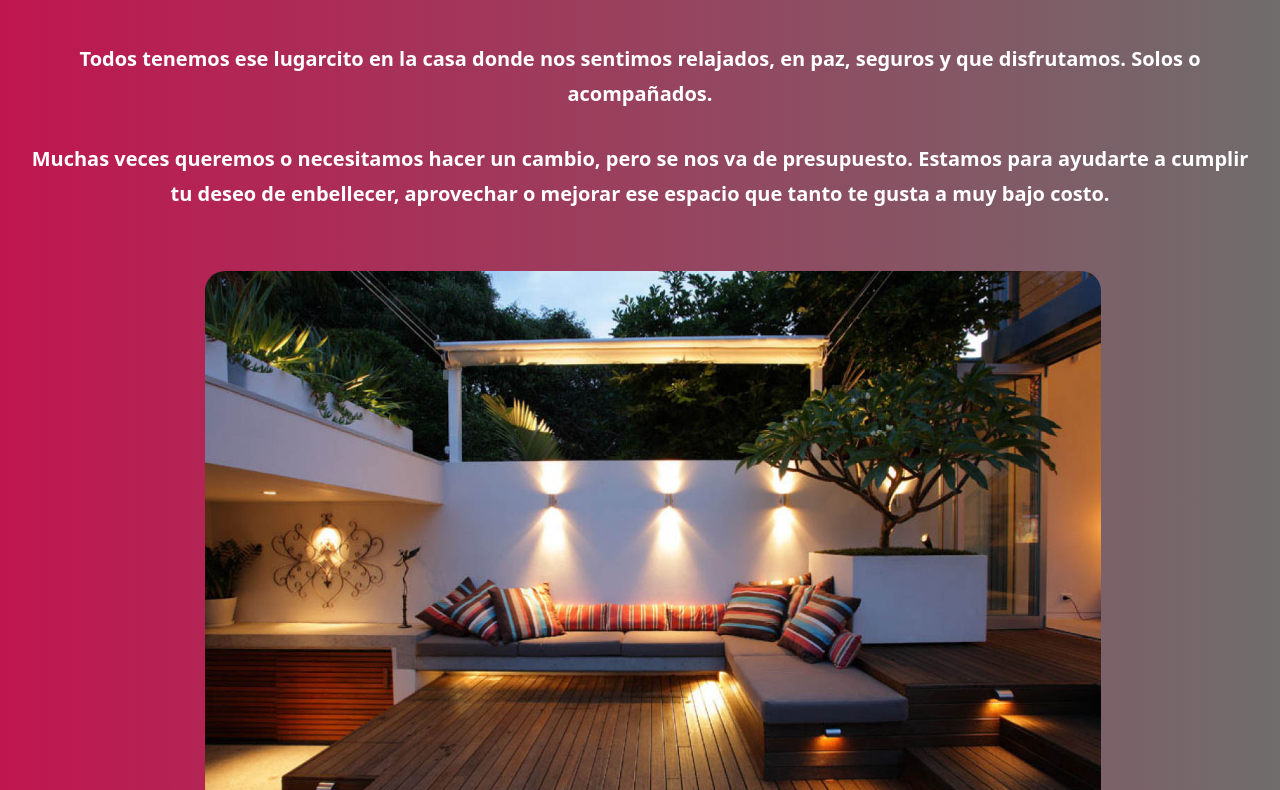
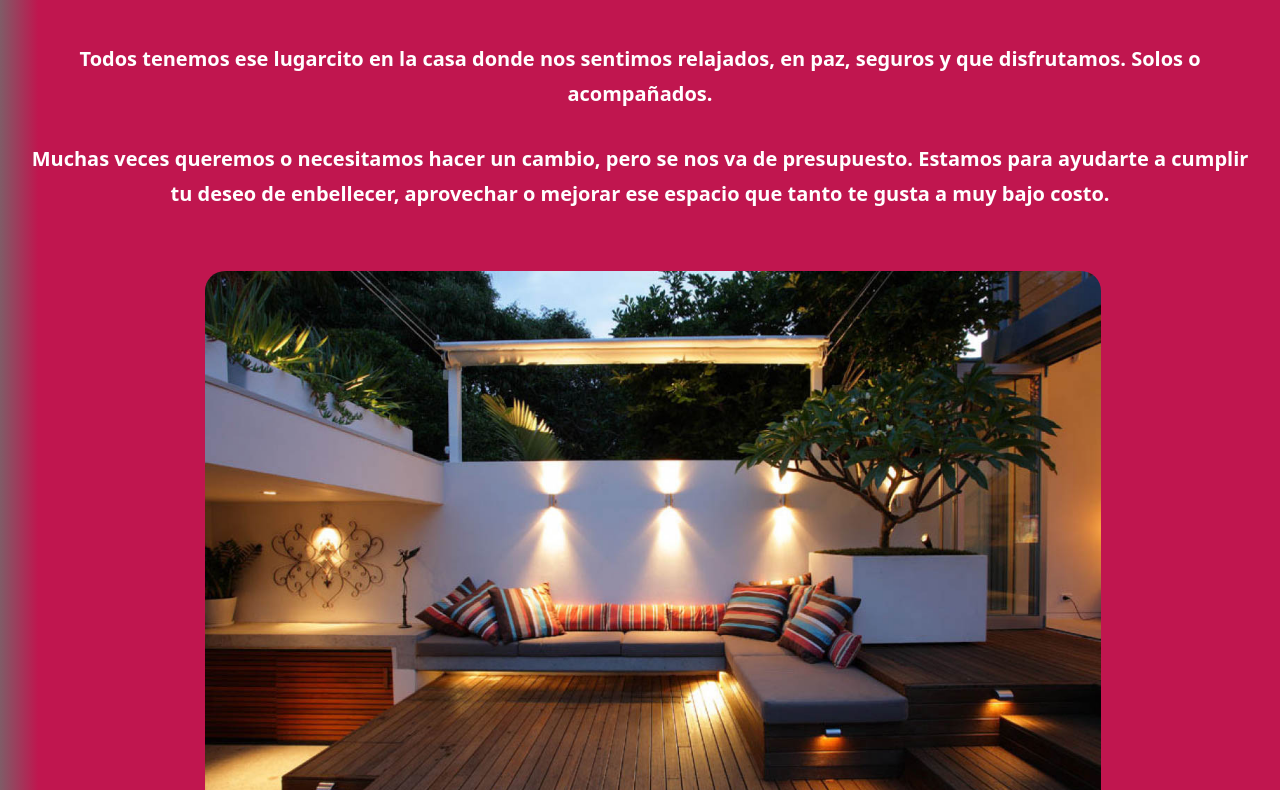
Before and after one commit to Lorena-Luduena/DecoLuduena, a plain HTML site: page index.html in a window 1280 px wide. Shown: the part 264-1054 px from the top of the page. Drawn offline with nearby package versions, Linux system fonts and the light colour scheme.

Commit message:
cambie gradiente

```diff
--- a/sass/deco.scss
+++ b/sass/deco.scss
@@ -220,7 +220,8 @@
     .gradient{
         width: 100%;
         height: 100%;
-        background-image:linear-gradient(to left, rgb(112, 109, 109), rgb(192, 22, 79));
+        background: rgb(192,22,79);
+        background: linear-gradient(to left, rgba(192,22,79,1) 97%, rgba(112,109,109,0.804359243697479) 100%);
     }
 
     .colorok{
```
Also changed, not shown: estilos/deco.css, 1 other file.
